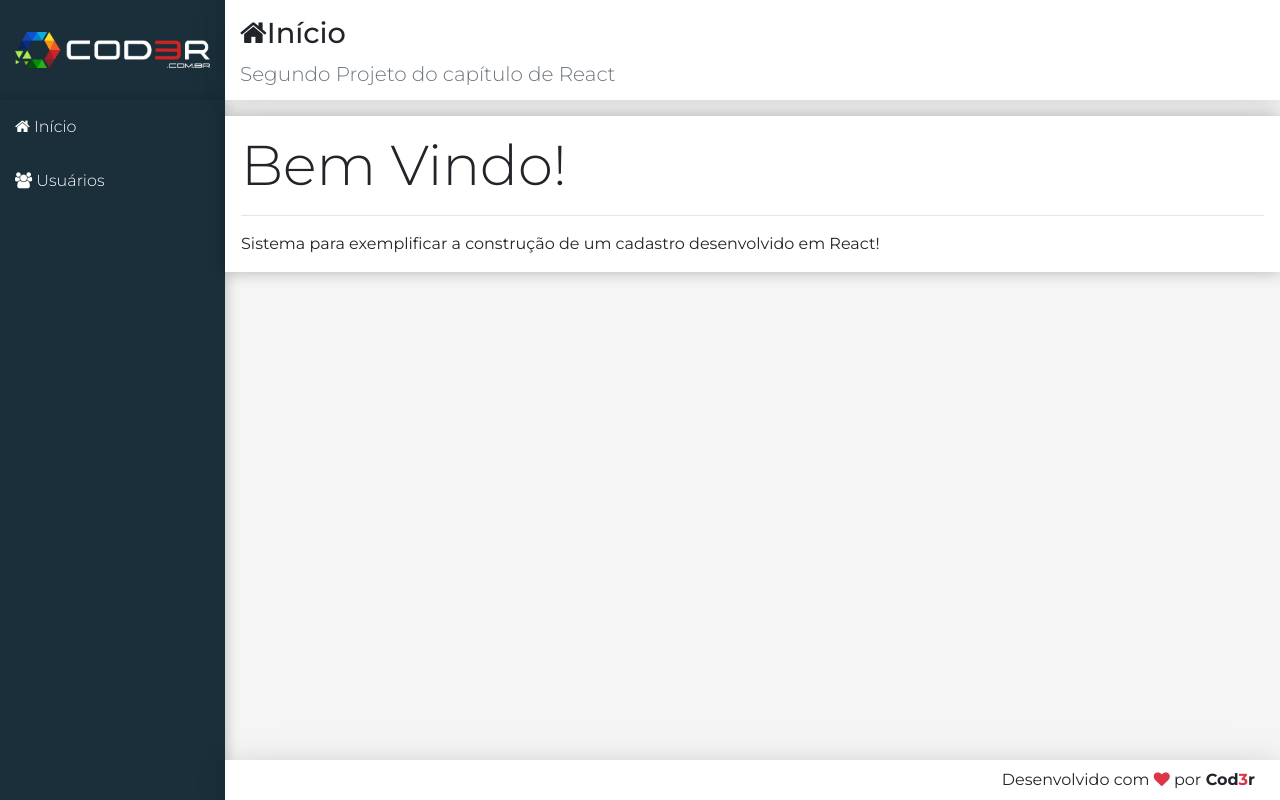
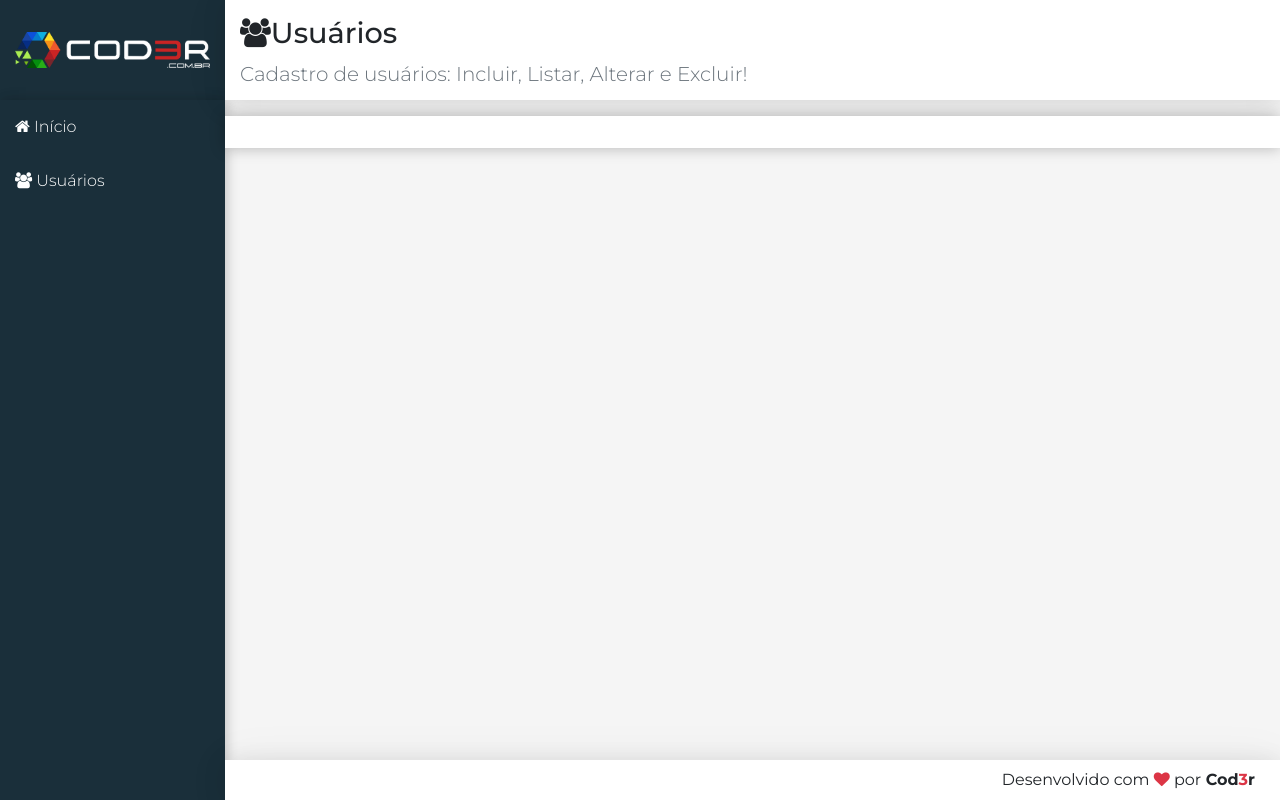
Before and after one commit to FelipeAzevedo005/react-crud-example, a React (Create React App) app in the folder frontend/: page /users in a window 1280 px wide. Built offline with nearby package versions, Linux system fonts and the light colour scheme.

Commit message:
Added react-router for page routing

```diff
--- a/frontend/package.json
+++ b/frontend/package.json
@@ -10,6 +10,8 @@
     "font-awesome": "^4.7.0",
     "react": "^16.13.1",
     "react-dom": "^16.13.1",
+    "react-router": "^5.2.0",
+    "react-router-dom": "^5.2.0",
     "react-scripts": "3.4.3"
   },
   "scripts": {
--- a/frontend/src/components/user/UserCRUD.jsx
+++ b/frontend/src/components/user/UserCRUD.jsx
@@ -21,7 +21,7 @@ export default class UserCrud extends Component {
 
     render() {
         return (
-            <Main {...headerProps}>
+            <Main { ...headerProps }>
 
             </Main>
         )
--- a/frontend/src/main/App.js
+++ b/frontend/src/main/App.jsx
@@ -1,21 +1,24 @@
 import React from "react";
+import { BrowserRouter } from "react-router-dom";
 import 'bootstrap/dist/css/bootstrap.min.css'
 import 'font-awesome/css/font-awesome.min.css'
 import "./App.css";
 
 import Logo from "../components/template/Logo";
 import Nav from "../components/template/Nav";
-import Home from "../components/home/Home";
+import Routes from "../main/Routes";
 import Footer from "../components/template/Footer";
 
 function App() {
     return (
-        <div className="app">
-            <Logo />
-            <Nav />
-            <Home />
-            <Footer />
-        </div>
+        <BrowserRouter>
+            <div className="app">
+                <Logo />
+                <Nav />
+                <Routes />
+                <Footer />
+            </div>
+        </BrowserRouter>
     );
 }
 
--- /dev/null
+++ b/frontend/src/main/Routes.jsx
@@ -0,0 +1,17 @@
+import React from "react";
+import { Switch, Route, Redirect } from "react-router";
+
+import Home from "../components/home/Home";
+import UserCRUD from "../components/user/UserCRUD";
+
+function Routes(props) {
+    return (
+        <Switch>
+            <Route exact path="/" component={Home}></Route>
+            <Route path="/users" component={UserCRUD}></Route>
+            <Redirect from="*" to="/" />
+        </Switch>
+    );
+}
+
+export default Routes;
```
Also changed, not shown: 1 other file (tests, documents, lock files or other folders).
